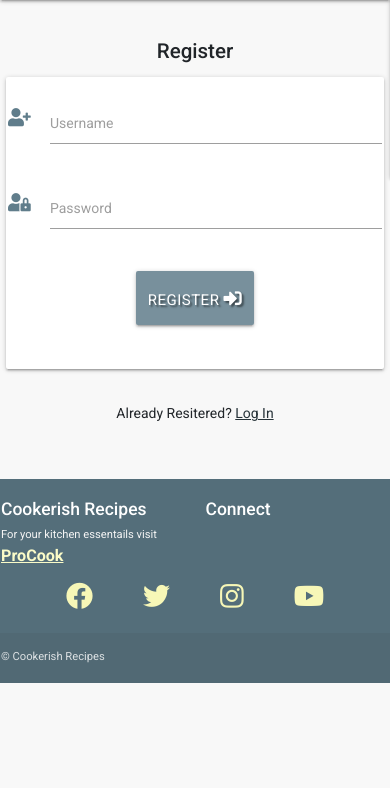
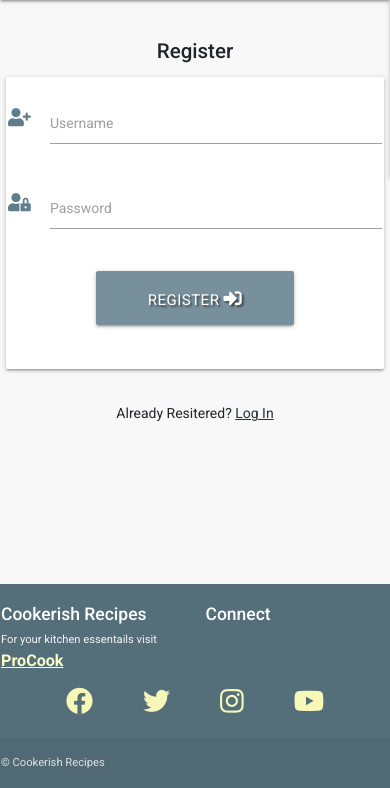
Before and after one commit to baijuka/ms3-bju-project, a Flask app: page /register in a window 390 px wide. Shown: the part 56-844 px from the top of the page. Run offline with Flask 2, Linux system fonts and the light colour scheme; some libraries are stand-ins or nearby versions.

Commit message:
Fix horizontal alignment issue of form in register.html

```diff
--- a/static/css/style.css
+++ b/static/css/style.css
@@ -74,6 +74,18 @@ ul li a {
     display: block;
     margin: 10px auto;
 }
+#btn-register{
+    max-width: 40%;
+    margin: 0 auto;"
+}
+
+
+
+#footer {
+    position:absolute;
+    bottom:0;
+    width:100%;
+ }
 footer h3 {
     font-size: small;
     }
@@ -105,10 +117,6 @@ footer .social a {
 #procook:hover {
    color: orange !important;
    transition: 0.8s;
-}
-
-footer {
-    margin-bottom: 0 !important;
 }
 
 
@@ -172,7 +180,22 @@ footer {
     footer {
         font-size: .8em;
     }
+    #btn-register{
+        max-width: 50%;
+        margin: 0 auto;"
+    }
+    #footer {
+        max-height: 25%;
+    }
 }
+
+@media only screen and (max-width: 300x){
+    #btn-register{
+        max-width: 50%;
+        margin: 0 auto;
+    }
+}
+
 @media only screen and (max-width: 769px) {
     #method {
         width: 100%;
--- a/templates/base.html
+++ b/templates/base.html
@@ -71,7 +71,7 @@
             {% endblock %}
         </main>
 
-        <footer class="page-footer blue-grey darken-1">
+        <footer class="page-footer blue-grey darken-1" id="footer">
             <div class="container">
               <div class="row">
                 <div class="col l6 s12">
--- a/templates/register.html
+++ b/templates/register.html
@@ -4,7 +4,7 @@
     <h3 class="center-align" style="margin-top: 10%;">Register</h3>
 
     <div class="row">
-        <form class="col s12 m8 offset-m2" method="POST" action="{{ url_for('register') }}">
+        <form class="col s12 m8 offset-m2" method="POST" action="{{ url_for('register') }}" style="margin: 0% auto;">
             <div class="card-panel">
                 <!-- username -->
                 <div class="row">
@@ -26,7 +26,7 @@
                 </div>
                 <!-- register -->
                 <div class="row">
-                    <button type="submit" class="col s12 btn-large blue-grey lighten-1 text-shadow" style="max-width: 30%; margin: 0 auto;">
+                    <button type="submit" id="btn-register" class="col s12 btn-large blue-grey lighten-1 text-shadow" >
                         Register <i class="fas fa-sign-in-alt"></i>
                     </button>
                 </div>
```
